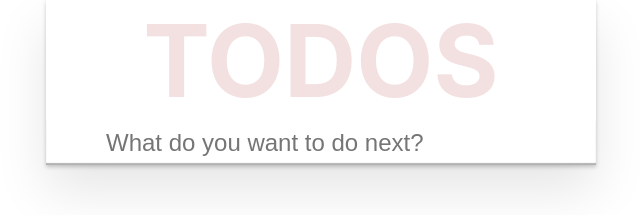
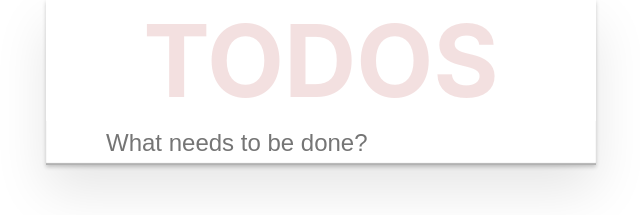
Before and after one commit to Jw-Eminent/react-hook-project, a React app: page / in a window 1280 px wide. Shown: the part 130-345 px from the top of the page, without its empty margins (319-959 px from the left). Built offline with nearby package versions, Linux system fonts and the light colour scheme.

Commit message:
update todolist: import dispatch and bindActionCreators

```diff
--- a/src/TodoList/TodoInput.jsx
+++ b/src/TodoList/TodoInput.jsx
@@ -1,9 +1,9 @@
 import React, { useRef, useEffect } from 'react';
 
-const dataID = Date.now();
+let dataID = Date.now();
 
 const TodoInput = (props) => {
-  const { onAdd: addTodo } = props;
+  const { addTodo } = props;
   const inputRef = useRef(null);
 
   useEffect(() => {
@@ -19,7 +19,7 @@ const TodoInput = (props) => {
     }
 
     addTodo({
-      id: dataID,
+      id: ++dataID,
       text: newText,
       complete: false
     });
@@ -33,7 +33,7 @@ const TodoInput = (props) => {
         <input
           type="text"
           ref={inputRef}
-          placeholder="What do you want to do next?"
+          placeholder="What needs to be done?"
           className="todo-list-header-input"
         />
       </form>
--- a/src/TodoList/TodoList.jsx
+++ b/src/TodoList/TodoList.jsx
@@ -1,35 +1,80 @@
 import React, { useState, useCallback, useEffect, memo } from 'react';
 import Todos from './Todos';
 import TodoInput from './TodoInput';
+import {
+  TODO_ADD,
+  TODO_SET,
+  TODO_REMOVE,
+  TODO_TOGGLE
+} from './actionType';
+import { setTodosList, addTodoItem, removeTodoItem, toggleTodoStatus } from './actionCreators';
 import './style.scss';
 
 const LS_TODOS = '_todoList';
 
+function bindActionCreators(actionCreators, dispatch) {
+  const result = {};
+  for (let key in actionCreators) {
+    result[key] = function(...args) {
+      const actionCreator = actionCreators[key];
+      const action = actionCreator(...args);
+      dispatch(action);
+    }
+  }
+
+  return result;
+}
+
 const TodoList = memo(() => {
   const [todos, setTodos] = useState([]);
 
-  const addTodoItem = useCallback((todo) => {
-    return setTodos(preTodos => [...preTodos, todo]);
+  const dispatch = useCallback((action) => {
+    switch(action.type) {
+      case TODO_SET:
+        setTodos(action.payload);
+        break;
+      case TODO_ADD:
+        setTodos(preTodos => [...preTodos, action.payload]);
+        break;
+      case TODO_REMOVE:
+        setTodos(preTodos => preTodos.filter(todo => todo.id !== action.payload));
+        break;
+      case TODO_TOGGLE:
+        setTodos(preTodos =>
+          preTodos.map(todo =>
+            todo.id === action.payload
+            ? {...todo, complete: !todo.complete}
+            : todo
+          )
+        );
+        break;
+      default:
+        break;
+    }
   }, []);
 
-  const removeTodo = useCallback((id) => {
-    return setTodos(preTodos => preTodos.filter(todo => todo.id !== id));
-  }, []);
+  // const addTodoItem = useCallback((todo) => {
+  //   return setTodos(preTodos => [...preTodos, todo]);
+  // }, []);
 
-  const toggleTodo = useCallback((id) => {
-    return setTodos(preTodos =>
-      preTodos.map(todo =>
-        todo.id === id
-        ? {...todo, complete: true}
-        : todo
-      )
-    );
-  }, [])
+  // const removeTodo = useCallback((id) => {
+  //   return setTodos(preTodos => preTodos.filter(todo => todo.id !== id));
+  // }, []);
+
+  // const toggleTodo = useCallback((id) => {
+  //   return setTodos(preTodos =>
+  //     preTodos.map(todo =>
+  //       todo.id === id
+  //       ? {...todo, complete: !todo.complete}
+  //       : todo
+  //     )
+  //   );
+  // }, [])
 
   useEffect(() => {
     const todoList = JSON.parse(localStorage.getItem(LS_TODOS)) || [];
-    setTodos(todoList);
-  }, []);
+    dispatch(setTodosList(todoList));
+  }, [dispatch]);
 
   useEffect(() => {
     localStorage.setItem(LS_TODOS, JSON.stringify(todos));
@@ -37,11 +82,19 @@ const TodoList = memo(() => {
 
   return (
     <div className="todo-list-container">
-      <TodoInput onAdd={addTodoItem}/>
+      <TodoInput
+        {
+          ...bindActionCreators({addTodo: addTodoItem}, dispatch)
+        }
+      />
       <Todos
         dataSource={todos}
-        onRemove={removeTodo}
-        onToggle={toggleTodo}
+        {
+          ...bindActionCreators({
+            removeTodo: removeTodoItem,
+            toggleTodo: toggleTodoStatus
+          }, dispatch)
+        }
       />
     </div>
   );
--- a/src/TodoList/Todos.jsx
+++ b/src/TodoList/Todos.jsx
@@ -2,7 +2,7 @@ import React from 'react';
 import TodoListItem from './TodoItem';
 
 const Todos = (props) => {
-  const { dataSource, onRemove, onToggle } = props;
+  const { dataSource, removeTodo, toggleTodo } = props;
   return (
     <ul className="todo-list-todos">
       {
@@ -10,8 +10,8 @@ const Todos = (props) => {
           <TodoListItem
             key={data.id}
             todo={data}
-            onRemove={onRemove}
-            onToggle={onToggle}
+            onRemove={removeTodo}
+            onToggle={toggleTodo}
           />
         ))
       }
--- /dev/null
+++ b/src/TodoList/actionCreators.js
@@ -0,0 +1,26 @@
+import {
+  TODO_ADD,
+  TODO_SET,
+  TODO_REMOVE,
+  TODO_TOGGLE
+} from './actionType';
+
+export const setTodosList = (payload) => ({
+  type: TODO_SET,
+  payload
+});
+
+export const addTodoItem = (payload) => ({
+  type: TODO_ADD,
+  payload
+});
+
+export const removeTodoItem = (payload) => ({
+  type: TODO_REMOVE,
+  payload
+});
+
+export const toggleTodoStatus = (payload) => ({
+  type: TODO_TOGGLE,
+  payload
+});
--- /dev/null
+++ b/src/TodoList/actionType.js
@@ -0,0 +1,4 @@
+export const TODO_ADD = 'todo_add';
+export const TODO_SET = 'todo_set';
+export const TODO_REMOVE = 'todo_remove';
+export const TODO_TOGGLE = 'todo_toggle';
--- a/src/TodoList/style.scss
+++ b/src/TodoList/style.scss
@@ -38,10 +38,10 @@
     align-items: center;
     input {
       display: block;
-      width: 30px;
-      height: 40px;
+      width: 20px;
+      height: 20px;
       line-height: 40px;
-      margin: 0 5px;
+      margin: 0 15px;
     }
     label {
       flex: 1;
@@ -58,11 +58,12 @@
       display: block;
       width: 40px;
       text-align: center;
-      font-size: 30px;
+      font-size: 26px;
       color: red;
       cursor: pointer;
+      background: #ffff;
       &:hover {
-        transform: scale(2);
+        font-size: 30px;
       }
     }
   }
```
